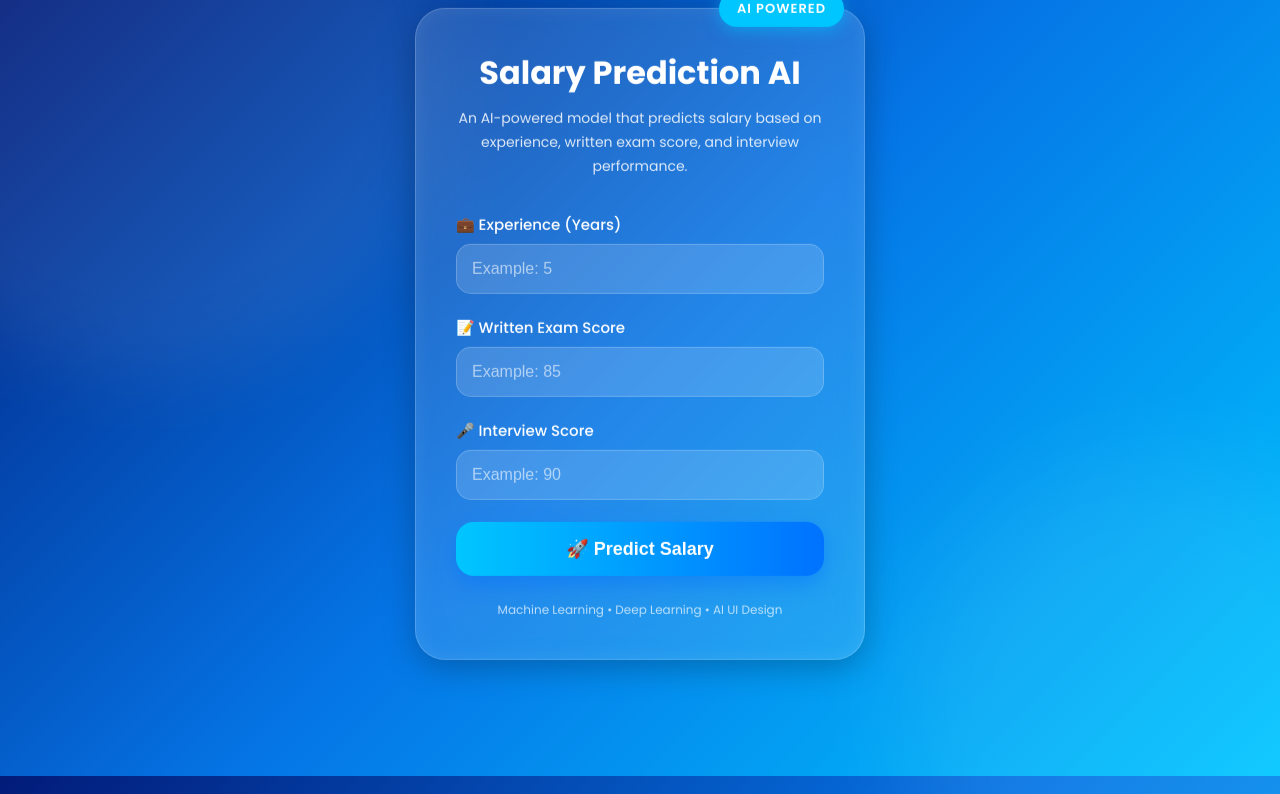
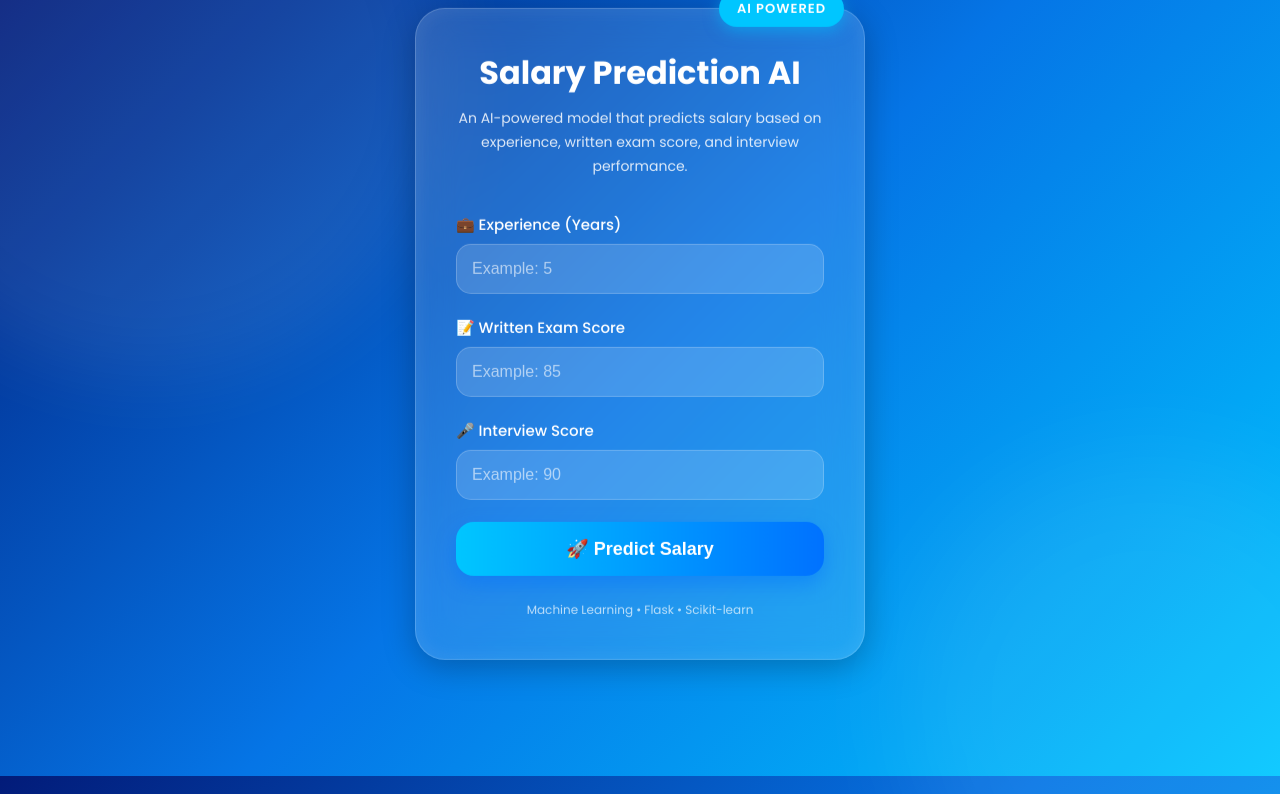
Before and after one commit to feridesyazar/salary-prediction-api, a Flask app: page / in a window 1280 px wide; the page is wider, and only the part inside the window is pictured. Shown: the part 24-818 px from the top of that part. Run offline with Flask 3, Linux system fonts and the light colour scheme; parts of the project's set-up code (start-up, migrations or seed data) failed here and were passed over.

Commit message:
Replace Turkish HTML with English version

```diff
--- a/templates/index.html
+++ b/templates/index.html
@@ -1,5 +1,5 @@
 <!DOCTYPE html>
-<html lang="tr">
+<html lang="en">
 <head>
     <meta charset="UTF-8">
     <meta name="viewport" content="width=device-width, initial-scale=1.0">
@@ -295,7 +295,7 @@
         {% endif %}
 
         <div class="footer">
-            Machine Learning • Deep Learning • AI UI Design
+            Machine Learning • Flask • Scikit-learn
         </div>
 
     </div>
```
